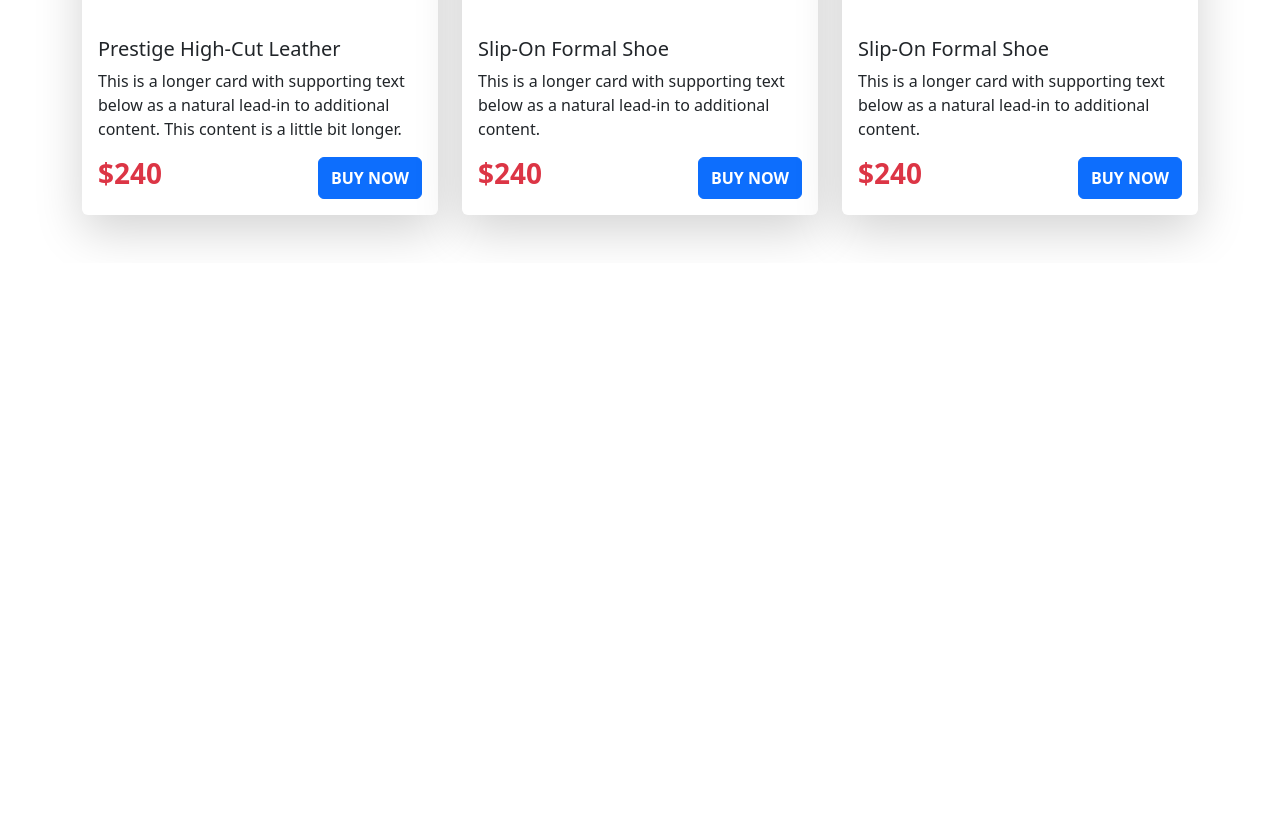
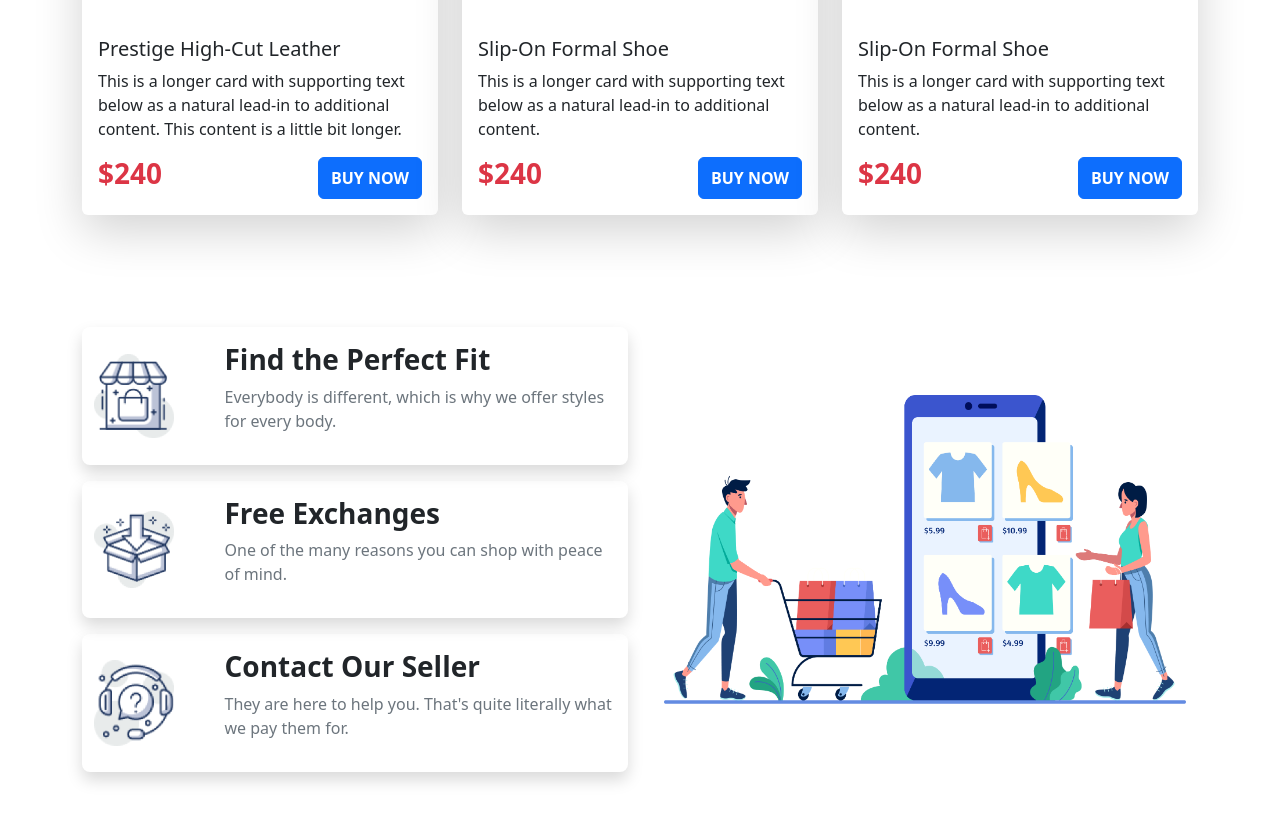
Before and after one commit to sayed132/nike-react-with-bootstrap, a plain HTML site: page index.html in a window 1280 px wide. Shown: the part 1763-2584 px from the top of the page. Before the commit the page ends 2026 px from the top, so only its background shows below. Drawn offline with nearby package versions, Linux system fonts and the light colour scheme.

Commit message:
added somone

```diff
--- a/index.html
+++ b/index.html
@@ -10,7 +10,7 @@
   <body>
 
     <!-- header starts -->
-    <header class="bg-light py-2">
+    <header class=" my-bg py-2">
         <!-- navbar section starts  -->
         <section class="container mb-3">
             <nav class="navbar navbar-expand-lg ">
@@ -233,6 +233,58 @@
           </div>
     </section>
     <!-- formal shoes section  -->
+
+    <!-- about section  -->
+    <section class="my-5">
+        <div>
+            <div class="row align-items-center  flex-md-row flex-column-reverse">
+                <div class="col-12 col-md-6 col-lg-6 g-5">
+                    <div class="h-50 ">
+                        <div class="row my-3 text-center text-md-start">
+                          <div class="d-flex align-items-center  flex-md-row flex-column rounded-3 shadow py-3">
+                            <div class="col-3">
+                              <img class="img-fluid " src="icons/image 12.png" alt="" style="width: 80px;">
+                            </div>
+                           <div class="col-9 ">
+                            <h1 class="h3 fw-bold">Find the Perfect Fit</h1>
+                            <p style="font-size: 1rem;" class=" text-muted">Everybody is different, which is why we
+                                offer styles for every body.</p>
+                           </div>
+                        </div>
+                        </div>
+                        <div class="row my-3 text-center text-md-start">
+                          <div class="d-flex align-items-center flex-md-row flex-column  rounded-3 shadow py-3">
+                            <div class="col-3">
+                              <img class="img-fluid " src="icons/image 13.png" alt="" style="width: 80px;">
+                            </div>
+                           <div class="col-9 ">
+                            <h1 class="h3 fw-bold">Free Exchanges</h1>
+                            <p style="font-size: 1rem;" class="text-muted">One of the many reasons you can shop with peace of mind.</p>
+                           </div>
+                        </div>
+                        </div>
+                        <div class="row my-3 text-center text-md-start">
+                          <div class="d-flex align-items-center flex-md-row flex-column  rounded-3 shadow py-3">
+                            <div class="col-3">
+                              <img class="img-fluid " src="icons/image 14.png" alt="" style="width: 80px;">
+                            </div>
+                           <div class="col-9 ">
+                            <h1 class="h3 fw-bold">Contact Our Seller</h1>
+                            <p style="font-size: 1rem;" class="text-muted">They are here to help you. That's quite literally what we pay them for.</p>
+                           </div>
+                        </div>
+                        </div>
+                    </div>
+                </div>
+                <div class="col-12 col-md-6 col-lg-6 g-5">
+                 <div class="row">
+                  <img class="img-fluid" src="icons/XMLID 1.png" alt="">
+                 </div>
+                </div>
+            </div>
+        </div>
+    </section>
+    <!-- about section  -->
     </main>
     <!-- main ends  -->
 
--- a/style.css
+++ b/style.css
@@ -0,0 +1,3 @@
+.my-bg{
+    background-color: #FFF9F4;
+}
```
